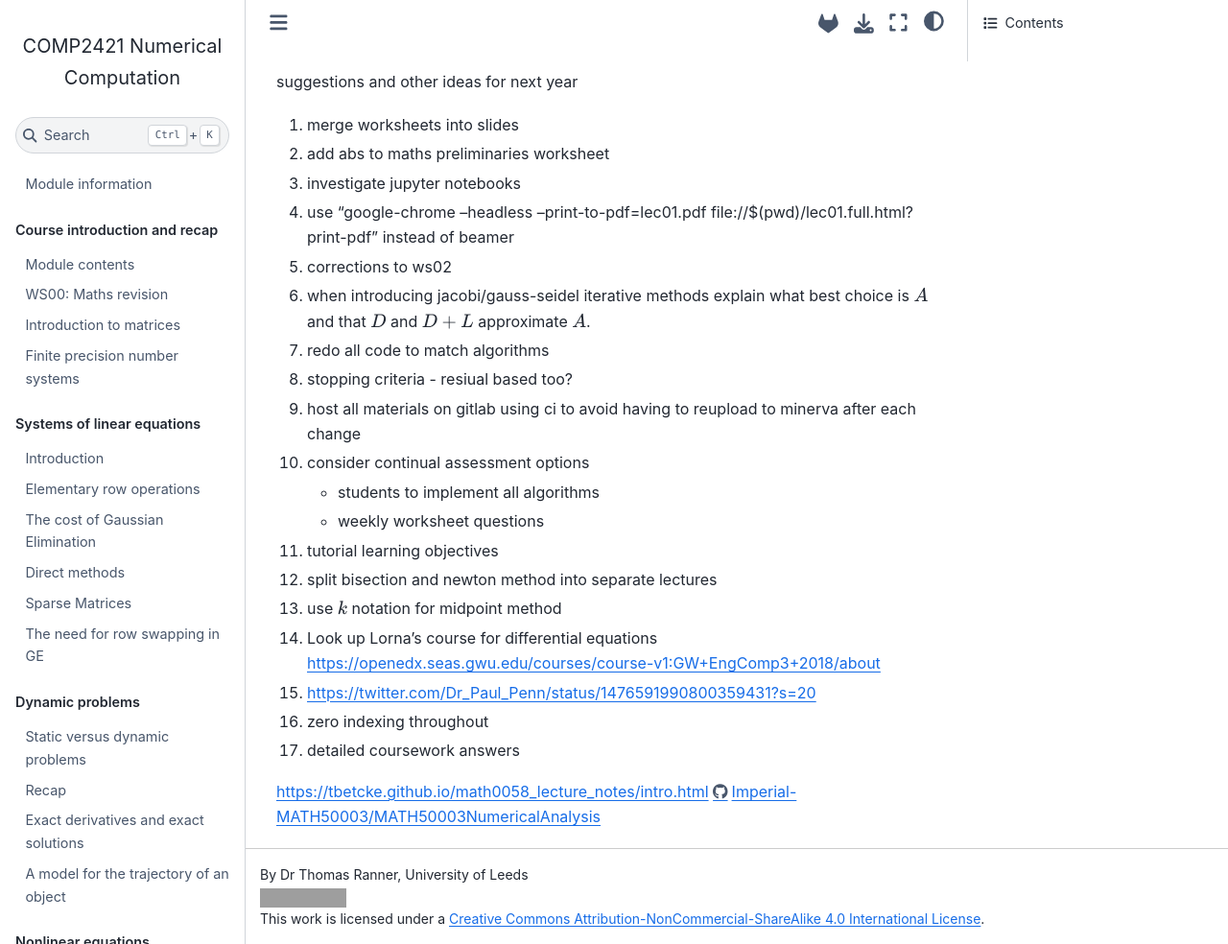
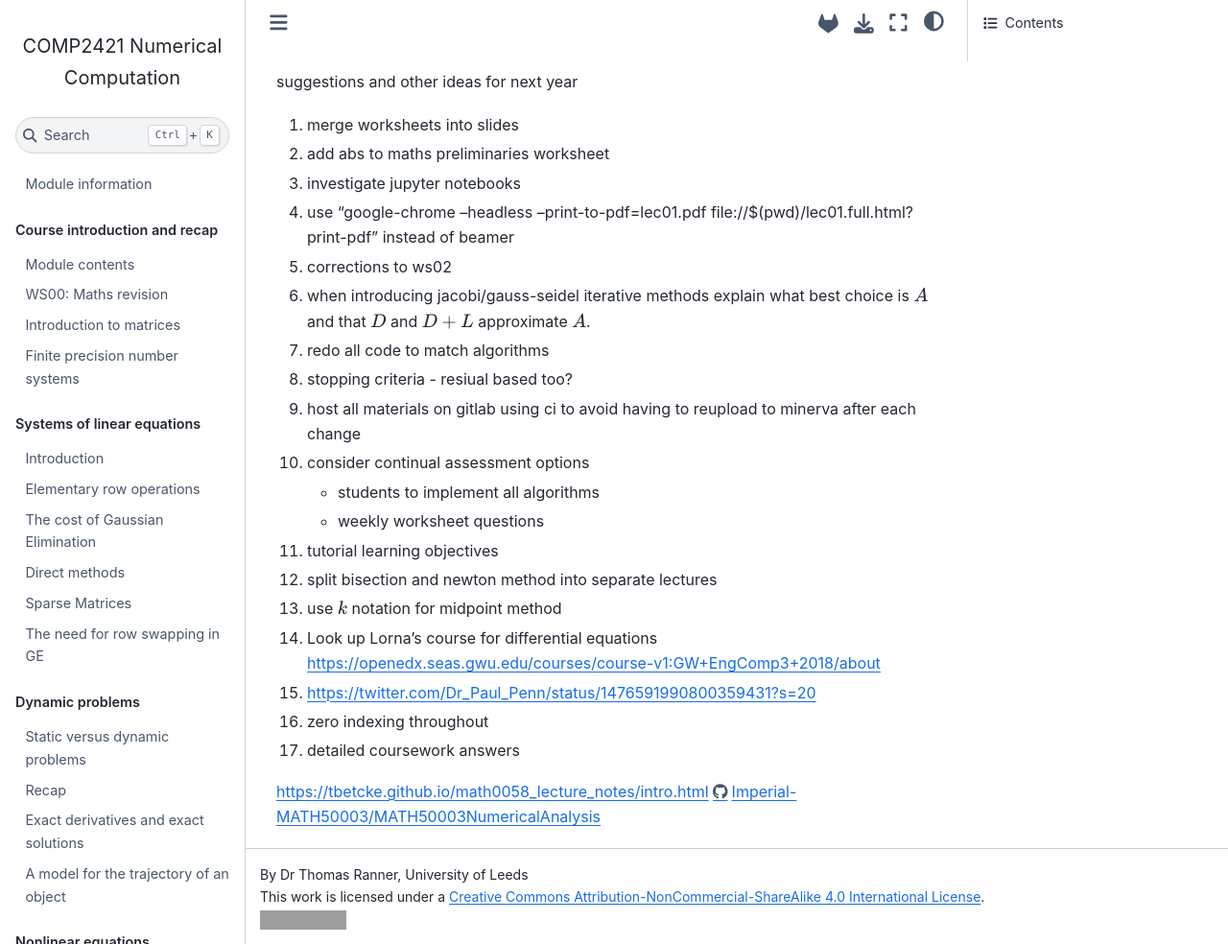
Before and after one commit to uol-soc-teachingrepos/COMP2421-Numerical-Computation, a Jupyter Book: the page built from TODO.md, in a window 1280 px wide and 984 px high. Shown: the whole window at 96% size. Built offline with Jupyter Book 1.0.4 settings and Sphinx 7.4.7 and the Sphinx Book theme 1.1.4, drawn with Linux system fonts in a browser that asks for light colours; pages that are not in the unit, such as notebooks, are missing from menus; grey boxes are pictures that could not be loaded.

Commit message:
tidy up footer

```diff
--- a/_config.yml
+++ b/_config.yml
@@ -34,8 +34,12 @@
 
   extra_footer: |
     <p>
-    <a rel="license" href="http://creativecommons.org/licenses/by-nc-sa/4.0/"><img alt="Creative Commons License" style="border-width:0" src="https://i.creativecommons.org/l/by-nc-sa/4.0/88x31.png" /></a><br />This work is licensed under a <a rel="license" href="http://creativecommons.org/licenses/by-nc-sa/4.0/">Creative Commons Attribution-NonCommercial-ShareAlike 4.0 International License</a>.
+    This work is licensed under a <a rel="license" href="http://creativecommons.org/licenses/by-nc-sa/4.0/">Creative Commons Attribution-NonCommercial-ShareAlike 4.0 International License</a>.
     </p>
+    <p>
+    <a rel="license" href="http://creativecommons.org/licenses/by-nc-sa/4.0/"><img alt="Creative Commons License" style="border-width:0" src="https://i.creativecommons.org/l/by-nc-sa/4.0/88x31.png" /></a>
+    </p>
+
 sphinx:
   config:
     html_show_copyright: false
```
